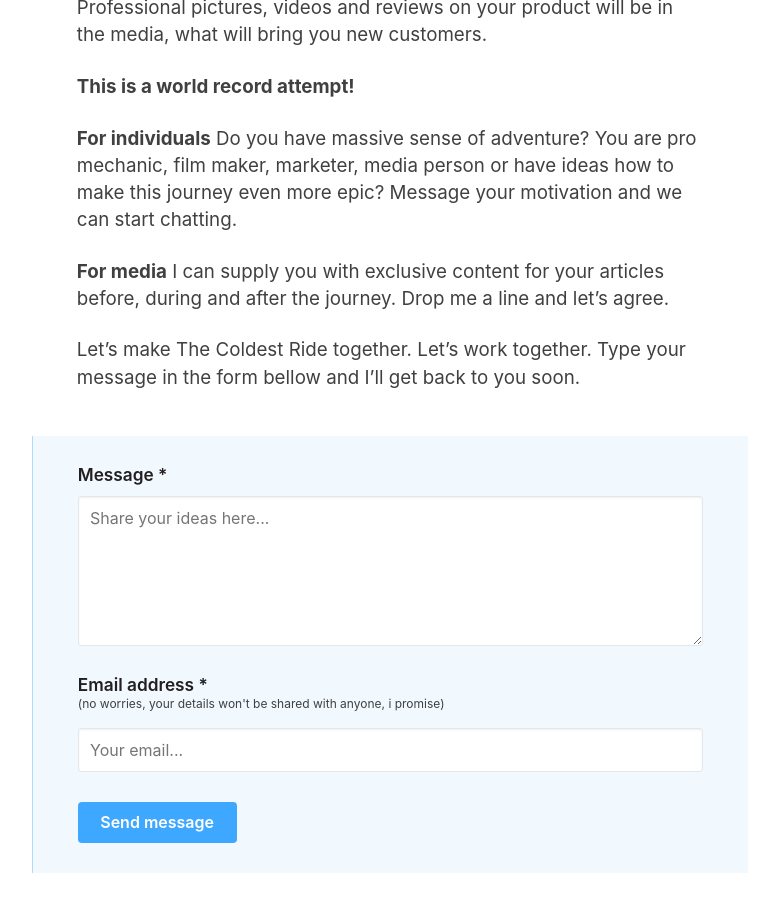
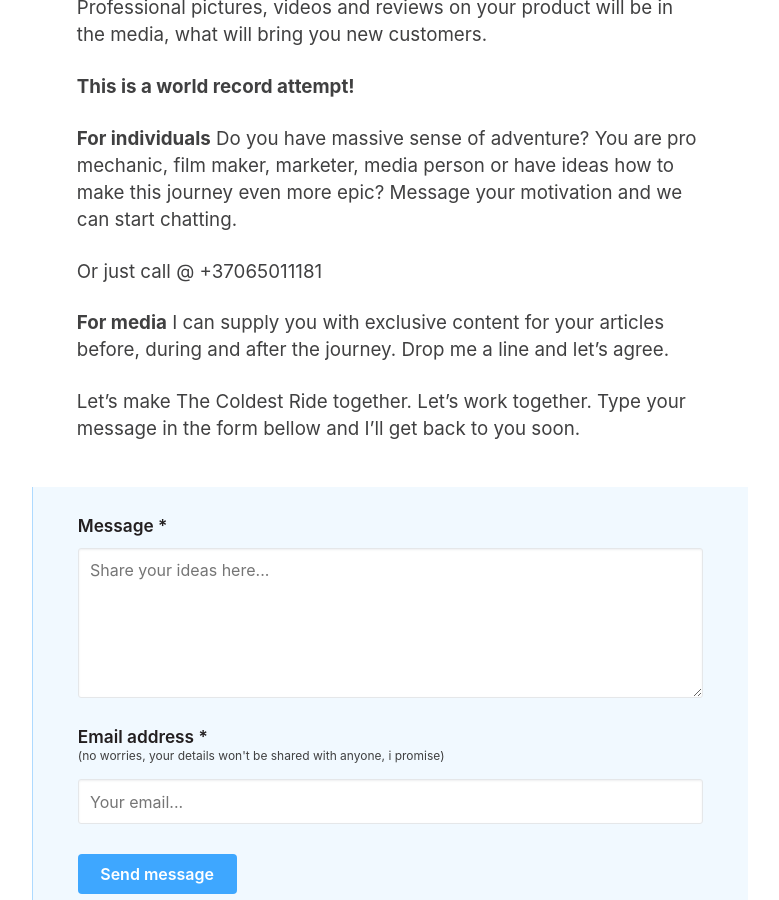
Before and after one commit to karolismieliauskas/thecoldestride.com, a Jekyll site: the page built from pages/get-involved.html, in a window 1280 px wide and 900 px high, scrolled down 663 px. Shown: the whole window, without its empty margins (250-1029 px from the left). Built offline with Jekyll 4.4.1, drawn with Linux system fonts in a browser that asks for light colours.

Commit message:
Update getinvolved.yml

```diff
--- a/_data/getinvolved.yml
+++ b/_data/getinvolved.yml
@@ -15,6 +15,8 @@ body: |
   You are pro mechanic, film maker, marketer, media person or have ideas how to make this journey even more epic?
   Message your motivation and we can start chatting.
 
+  Or just call @ +37065011181
+
   **For media**
   I can supply you with exclusive content for your articles before, during and after the journey. Drop me a line and let's agree.
 
```
